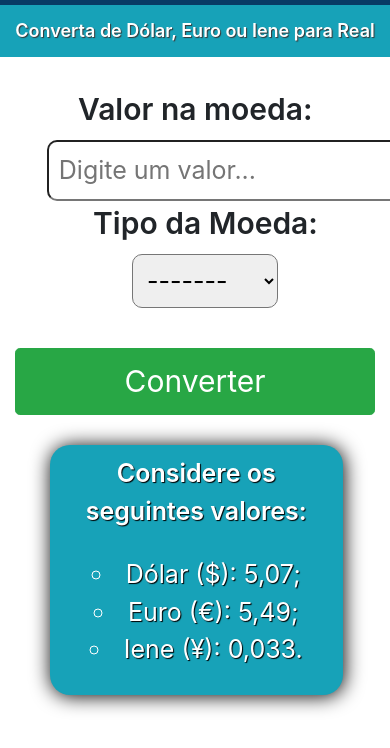
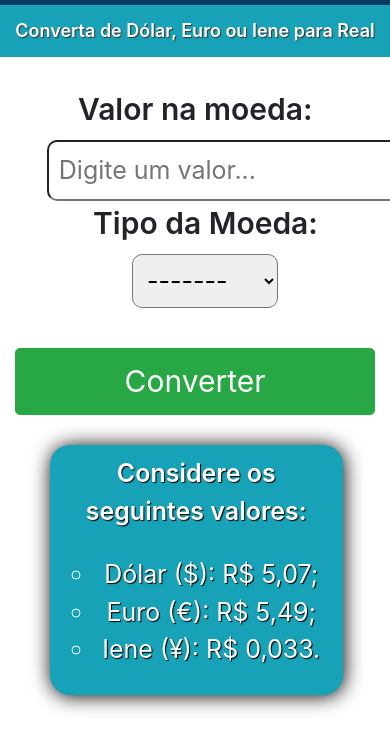
Before and after one commit to diegoalvares/devconvert, a plain HTML site: page index.html in a window 390 px wide. Shown: the part 96-844 px from the top of the page. Drawn offline with nearby package versions, Linux system fonts and the light colour scheme.

Commit message:
ajustes finais.

```diff
--- a/CSS/main.css
+++ b/CSS/main.css
@@ -58,7 +58,9 @@ div>.row>.col>button{
 }
 
 #card>ul{
-    list-style: inside circle;
+    list-style: circle;
+    margin-left: 300px;
+    margin-right: 280px;
     margin-bottom: -10px;
 }
 
--- a/RESOLUCOES/mobile.css
+++ b/RESOLUCOES/mobile.css
@@ -40,6 +40,11 @@
         text-align: center;
     }
 
+    #card>ul{
+        margin-left: 30px;
+        margin-right: 0px;
+    }
+
     #resultado{
         font-size: 22px;
     }
--- a/index.html
+++ b/index.html
@@ -55,9 +55,9 @@
                 <div class="col-9 bg-info" id="card">
                     <p>Considere os seguintes valores:
                         <ul>
-                            <li>Dólar ($): 5,07;
-                            <li>Euro (€): 5,49;
-                            <li>Iene (¥): 0,033.
+                            <li>Dólar ($): R$ 5,07;
+                            <li>Euro (€): R$ 5,49;
+                            <li>Iene (¥): R$ 0,033.
                         </ul>
                     </p>
                 </div>
```
